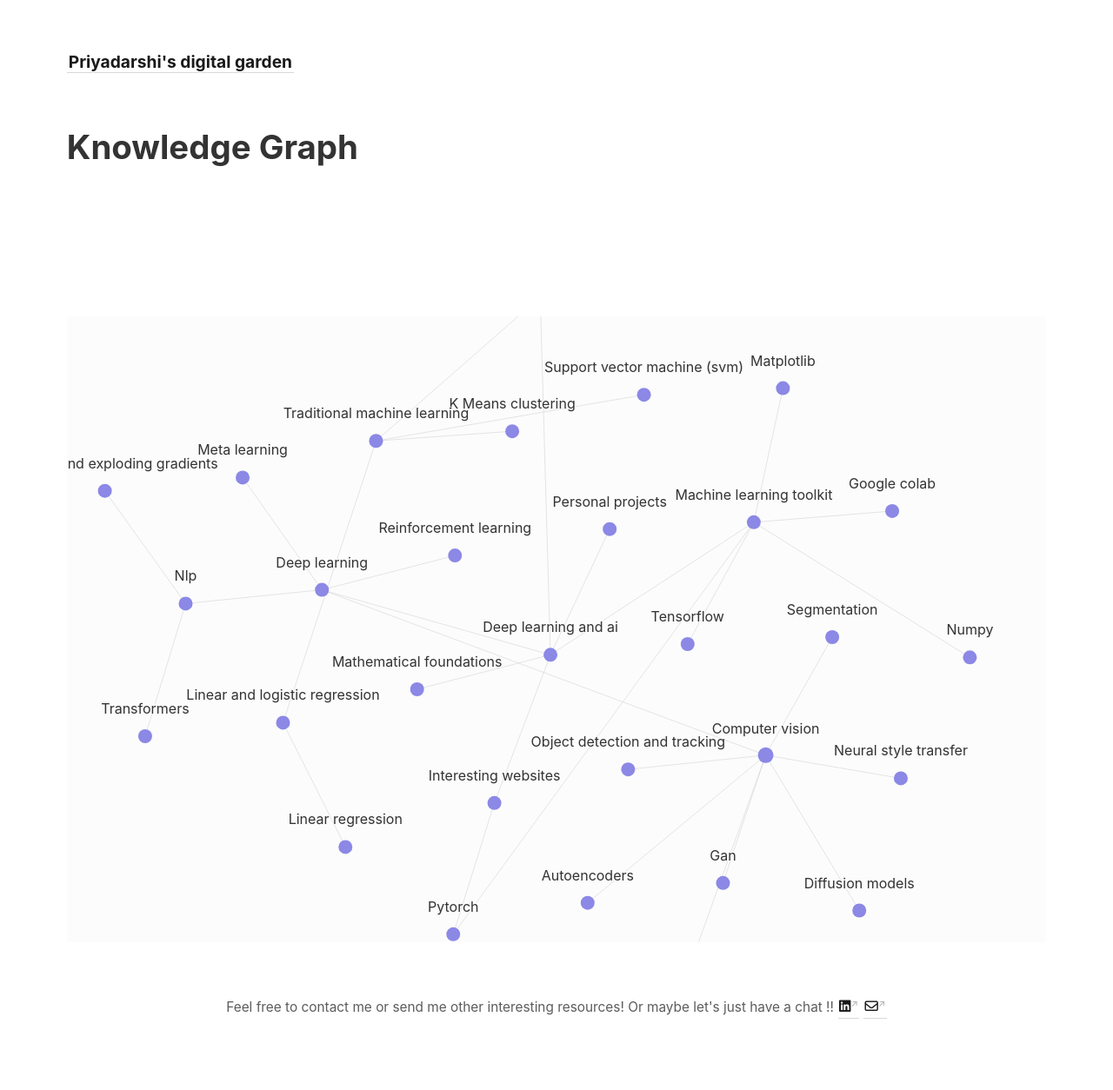
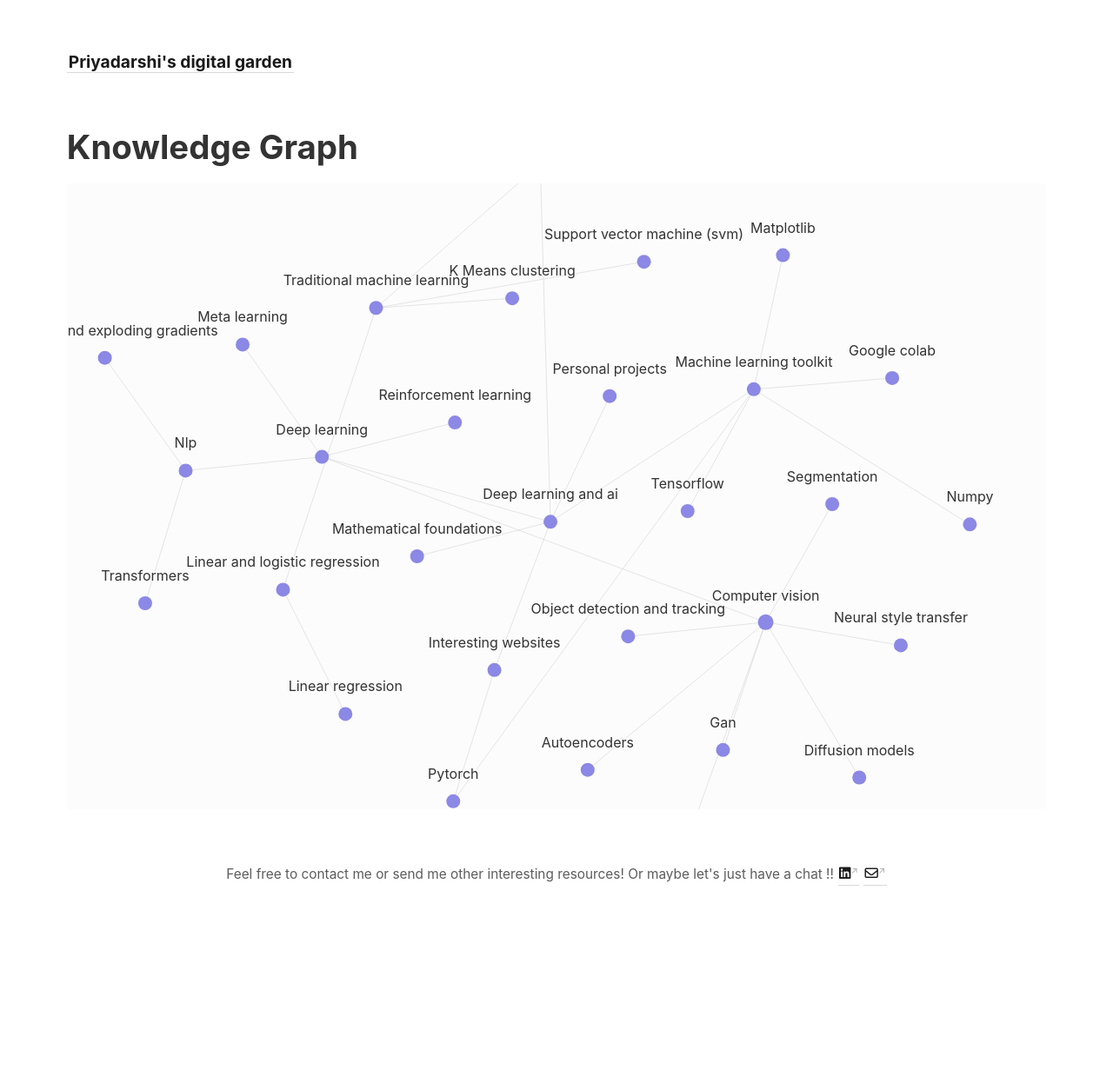
Before and after one commit to proy9714/priyadarshi-digital-garden, a Jekyll site: the page built from _pages/knowledge-graph.md, in a window 1280 px wide. Shown: the whole page at 87% size. Built offline with Jekyll 4.4.1, drawn with Linux system fonts in a browser that asks for light colours; after the commit the page ends 1101 px from its top, so only the background shows below that.

Commit message:
vault backup: 2023-06-02 20:32:56

```diff
--- a/_pages/knowledge-graph.md
+++ b/_pages/knowledge-graph.md
@@ -5,5 +5,7 @@ permalink: /knowledge-graph
 ---
 
 # Knowledge Graph
-<br><br><br><br>
+
+<div style="margin: 1rem"></div>
+
 {% include notes_graph.html %}
```
